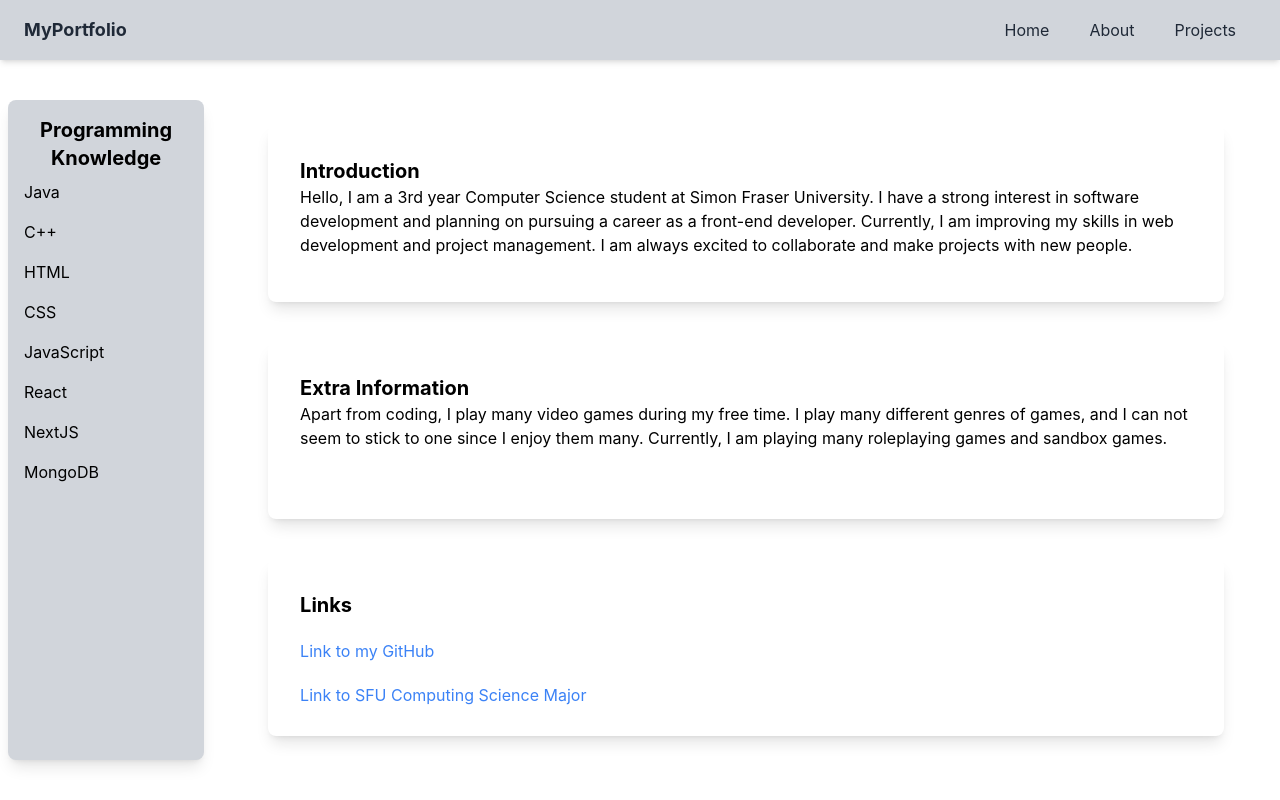
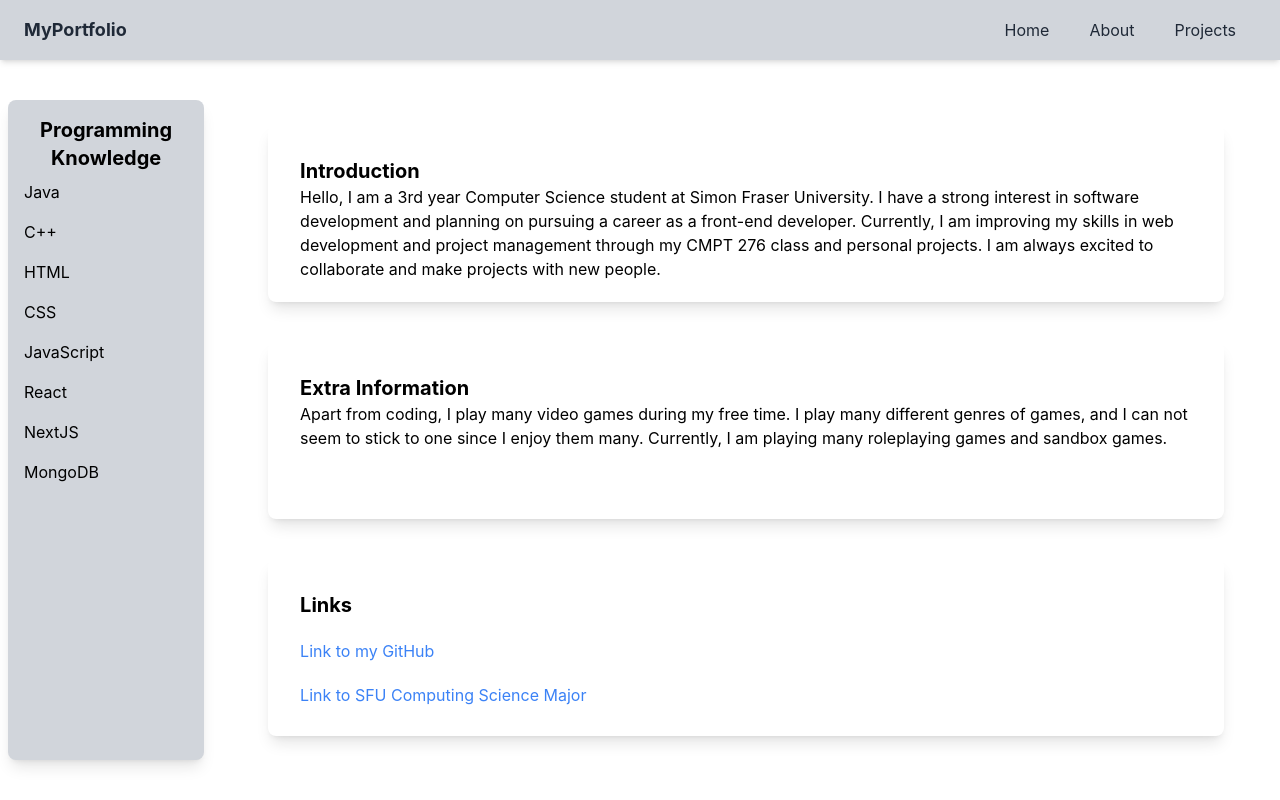
Before and after one commit to anursaidy/anursaidy.github.io, a React (Create React App) app in the folder portfolio-app/: page /about in a window 1280 px wide. Built offline with nearby package versions, Linux system fonts and the light colour scheme.

Commit message:
Added Extra Info in About Intro

```diff
--- a/portfolio-app/src/About.js
+++ b/portfolio-app/src/About.js
@@ -25,8 +25,8 @@ function About() {
                     <h2 className="text-xl font-bold">Introduction</h2>
                     <p>
                         Hello, I am a 3rd year Computer Science student at Simon Fraser University. I have a strong interest in software development and planning
-                        on pursuing a career as a front-end developer. Currently, I am improving my skills in web development and project management. I am always
-                        excited to collaborate and make projects with new people.
+                        on pursuing a career as a front-end developer. Currently, I am improving my skills in web development and project management through my CMPT
+                        276 class and personal projects. I am always excited to collaborate and make projects with new people.
                     </p>
                 </div>
 
```
